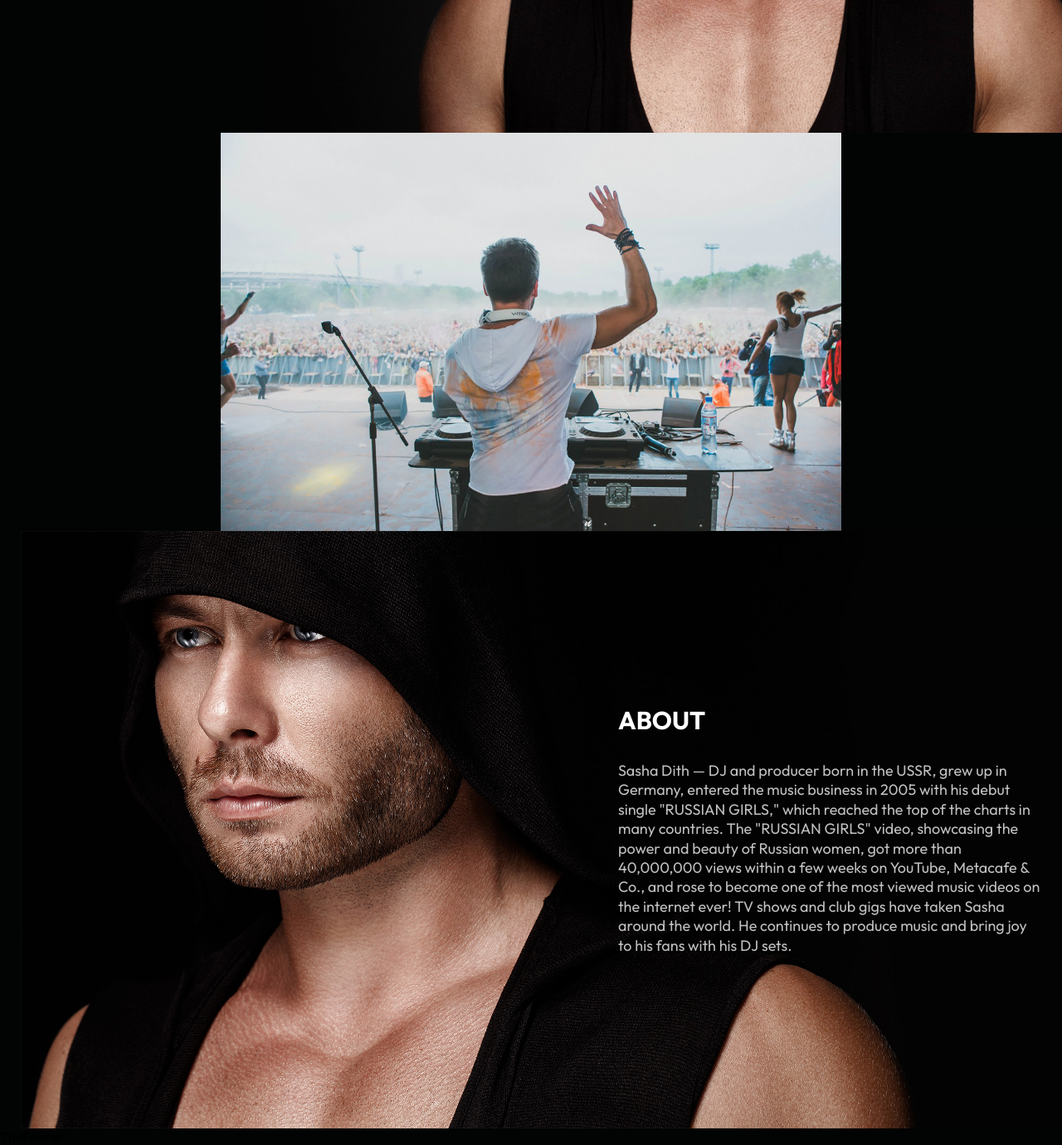
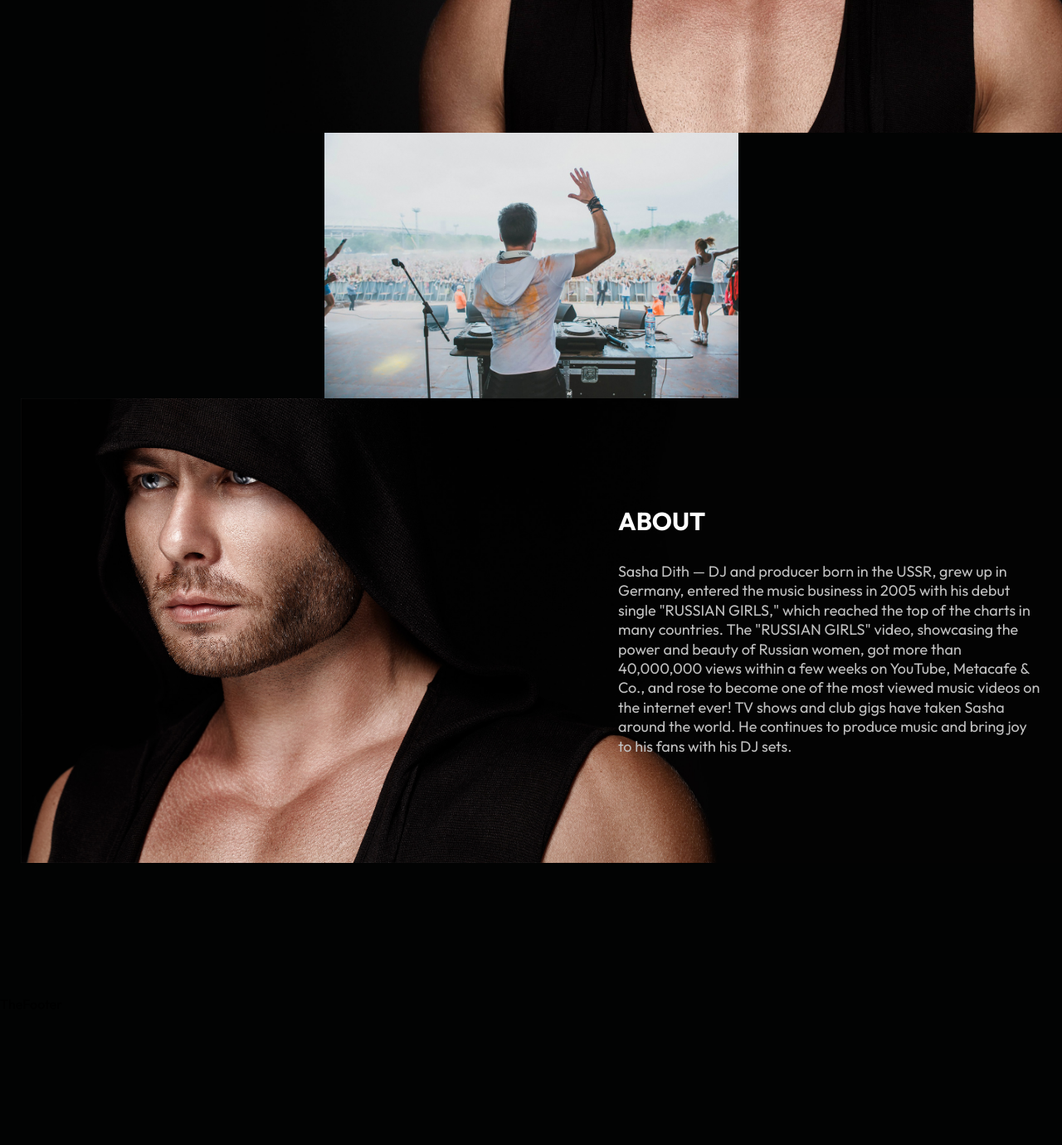
Before and after one commit to sashadith/website, a Next.js app: page / in a window 1280 px wide. Shown: the part 640-2020 px from the top of the page at 83% size. After the commit the page ends 1860 px from the top, so only its background shows below. Built offline with nearby package versions, Linux system fonts and the light colour scheme.

Commit message:
edit about block

```diff
--- a/src/components/Hero/Hero.module.scss
+++ b/src/components/Hero/Hero.module.scss
@@ -64,7 +64,7 @@
 .parallax {
   background-image: url('../../assets/images/HolyFest.jpg');
     /* Full height */
-  height: 60vh;
+  height: 40vh;
 
   /* Create the parallax scrolling effect */
   background-attachment: fixed;
@@ -97,12 +97,12 @@
 
 .aboutBlock {
   position: relative;
-  height: 90vh;
+  height: 70vh;
 }
 
 .aboutImage {
   width: auto;
-  height: 90vh;
+  height: 70vh;
   position: absolute;
   top: 0;
   left: 0;
```
